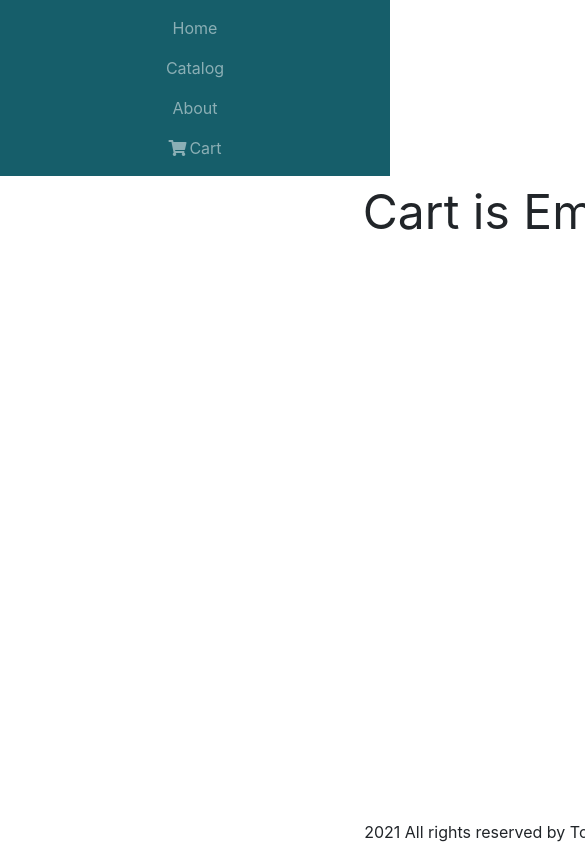
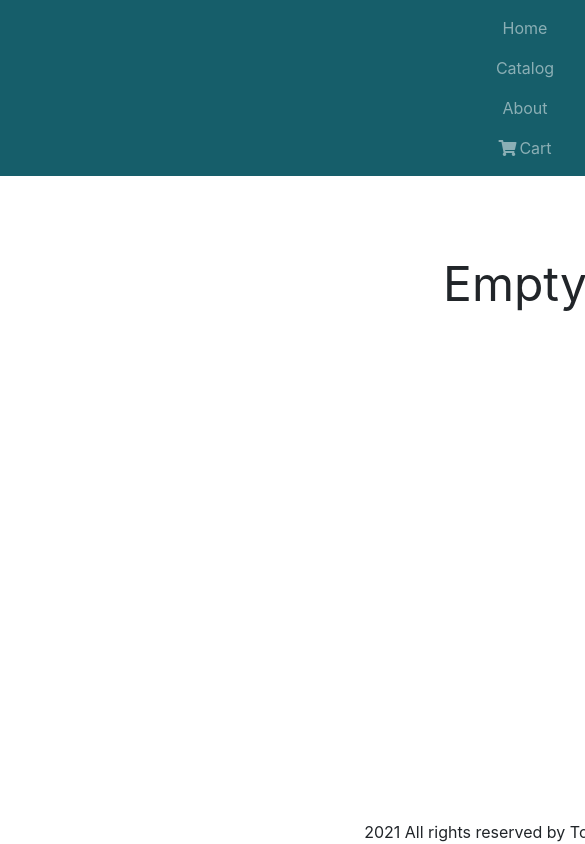
Before and after one commit to TomNguyen-FSDI/Assignment03, a React (Create React App) app in the folder organika/: page /cart in a window 390 px wide. Shown: the top 844 px of the page, 585 px wide, since content can reach past the window. Built offline with nearby package versions, Linux system fonts and the light colour scheme.

Commit message:
move cart to the right & fixed responsive navBar

```diff
--- a/organika/src/App.js
+++ b/organika/src/App.js
@@ -17,7 +17,7 @@ function App() {
     <BrowserRouter>
       <div className="App">
         {/* need to import NavBar from ./components/navBar */}
-        <NavBar></NavBar>
+
 
         <Switch>
           <Route path="/" exact component={Home}></Route>
--- a/organika/src/components/about.jsx
+++ b/organika/src/components/about.jsx
@@ -1,6 +1,7 @@
 import React, { Component } from 'react';
 import Footer from './footer';
 import './about.css';
+import NavBar from './navBar';
 
 class About extends Component {
     state = {
@@ -9,6 +10,7 @@ class About extends Component {
     render() {
         return (
             <div>
+                <NavBar cartBtn="btn-right"></NavBar>
                 <div className="jumbotron">
                     {this.getNameInfo()}
                     {this.getDetailInfo()}
--- a/organika/src/components/cart.css
+++ b/organika/src/components/cart.css
@@ -13,7 +13,7 @@
 .cart-summary{
     border:1px lightgray solid;
     width: 250px;
-    height: 200px;
+    height: 230px;
     /* right:0; */
     border-radius:3px;
     margin: 1rem 0;
@@ -54,3 +54,9 @@
     float: right;
     padding-right:2px;
 }
+
+@media (max-width: 999px){
+    .cart-details{
+        width: 700px;
+    }
+}
--- a/organika/src/components/cart.jsx
+++ b/organika/src/components/cart.jsx
@@ -1,9 +1,9 @@
 import React, { Component } from 'react';
 import { connect, ReactReduxContext } from 'react-redux';
 import './cart.css';
-
 import CartCheckout from './cartCheckout';
 import Footer from './footer';
+import NavBar from './navBar';
 
 class Cart extends Component {
     state = {
@@ -17,7 +17,10 @@ class Cart extends Component {
         //     console.log(myCart[i].product.image);
         // }
         return (
-                <div className="container">
+                <React.Fragment>
+                        <NavBar cartNav="cart-nav" cartBtn="btn-right"></NavBar>
+
+                <div className="container-fluid">
                     <div className="cart-wrapper">
 
                         <div className="cart-details">
@@ -33,13 +36,19 @@ class Cart extends Component {
                                 <p className="cart-order-summary-text">tax ({this.state.tax * 100}%): <span className="cart-order-summary-text-price">${this.tax(this.subTotal())}</span></p>
                                 <hr className="cart-order-hr"></hr>
                                 <p className="cart-order-summary-total">order total: <span className="cart-order-summary-total-price">${this.orderTotal()}</span></p>
+                                <button className="btn btn-primary" onClick={this.orderNow}>Order Now</button>
                             </div>
                             : <p className="cart-empty">Cart is Empty</p>}
                     </div>
                 </div>
+                </React.Fragment>
         );
     }
 
+
+    orderNow = () => {
+        alert("You have placed your order");
+    }
 
     subTotal = () => {
         var subtotal = 0;
--- a/organika/src/components/catalog.jsx
+++ b/organika/src/components/catalog.jsx
@@ -5,7 +5,7 @@ import './catalog.css'
 import Footer from './footer';
 import CartProduct from './cartProduct';
 import { connect} from "react-redux";
-
+import NavBar from './navBar';
 
 
 class Catalog extends Component {
@@ -33,6 +33,11 @@ class Catalog extends Component {
         return (
 
             <React.Fragment>
+                {this.props.cart.length > 0 ?
+                        <NavBar cartBtn="btn-right-of-cart"></NavBar>
+                        :
+                        <NavBar cartBtn="btn-right"></NavBar>
+                    }
                 <div className="container-fluid content">
 
                     <div className="catalog-page container">
--- a/organika/src/components/home.jsx
+++ b/organika/src/components/home.jsx
@@ -1,16 +1,20 @@
 import React, { Component } from 'react';
 import Footer from './footer';
 import './home.css';
+import NavBar from './navBar';
 
 class Home extends Component {
     state = {  }
     render() {
         return (
+            <React.Fragment>
+            <NavBar cartBtn="btn-right"></NavBar>
             <div className="homepage" style={{backgroundImage: "url(/images/homepage.jpg)"}}>
             {/* <div className="homepage" style={{backgroundImage: "url(https://TomNguyen-FSDI.github.io/organika/images/homepage.jpg)"}}> */}
                 <h1>Welcome to <span className="homepage-welcome">Organika</span></h1>
                 <Footer cName="footer-cr-absolute"></Footer>
             </div>
+            </React.Fragment>
          );
     }
 }
--- a/organika/src/components/navBar.css
+++ b/organika/src/components/navBar.css
@@ -13,3 +13,26 @@
     color:whitesmoke;
     border-radius: 100px;
 }
+.cart-nav{
+    min-width:1050px;
+}
+
+
+@media(min-width:575px){
+    .btn-right{
+        position:absolute;
+        right:1rem;
+        z-index: 1;
+    }
+    .btn-right-of-cart{
+    width: var(--cart-width);
+    position:absolute;
+    right:var(--cart-width);
+    z-index: 1;
+}
+}
+/* @media(min-width:999px){
+    .btn-right{
+        margin-left: calc(999px - 100px);
+    }
+} */
--- a/organika/src/components/navBar.jsx
+++ b/organika/src/components/navBar.jsx
@@ -9,8 +9,9 @@ class NavBar extends Component {
   render() {
     return (
       <nav
-        className="navbar navbar-expand-lg navbar-dark"
-        style={{ backgroundColor: "rgb(22,94,106)" }}
+        className={"navbar navbar-expand-lg navbar-dark " + this.props.cartNav}
+        // style={{ backgroundColor: "rgb(22,94,106)", minWidth:"1050px"}}
+        style={{ backgroundColor: "rgb(22,94,106)"}}
       >
         <div className="navbar-expand-sm navbar-collapse my-navbar">
           <ul className="navbar-nav">
@@ -29,9 +30,9 @@ class NavBar extends Component {
                 About
               </Link>
             </li>
-            <li className="nav-item btn-outline-info">
+            <li className={"nav-item btn-outline-info " + this.props.cartBtn}>
               <Link className="nav-link" to="/cart">
-              <span className="badge cart-badge cart-number">
+              <span className={"badge cart-badge cart-number"}>
               {this.displayCartQuantity()}
               </span>
               <i className="fas fa-shopping-cart cart-icon"></i>Cart
```
